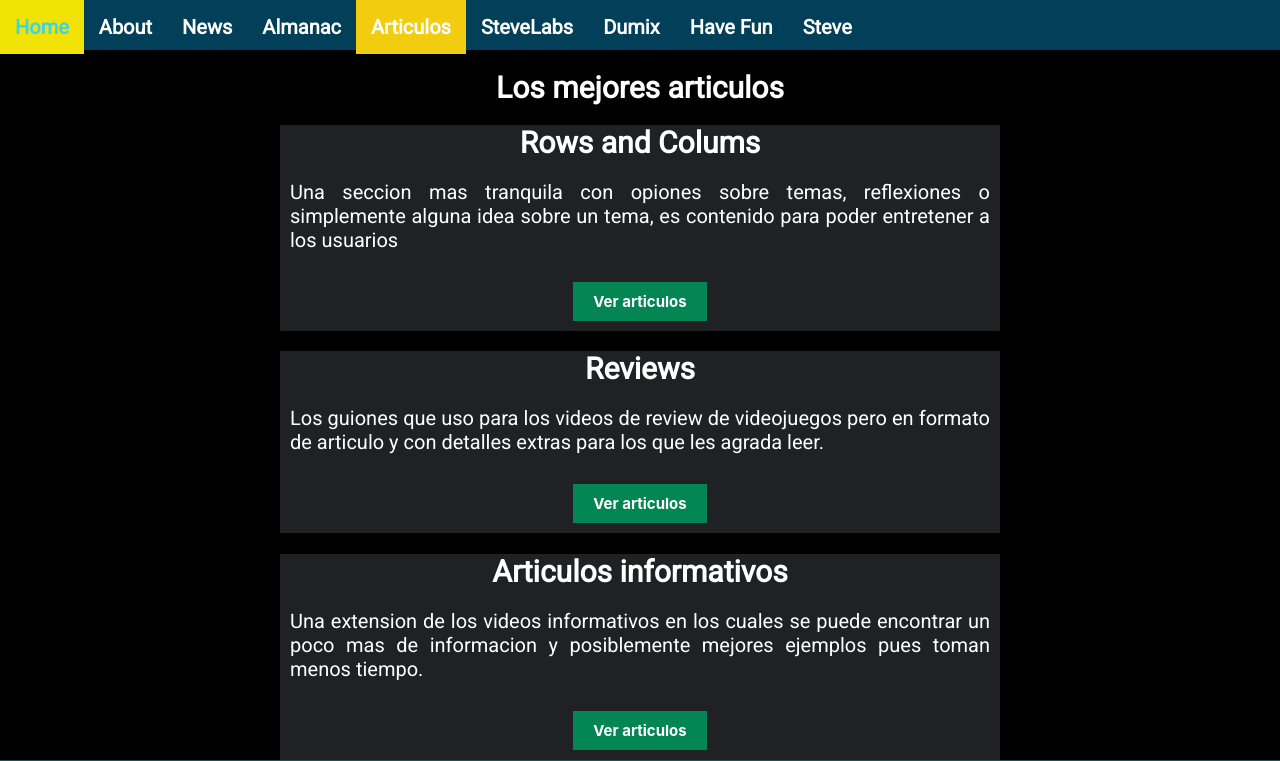
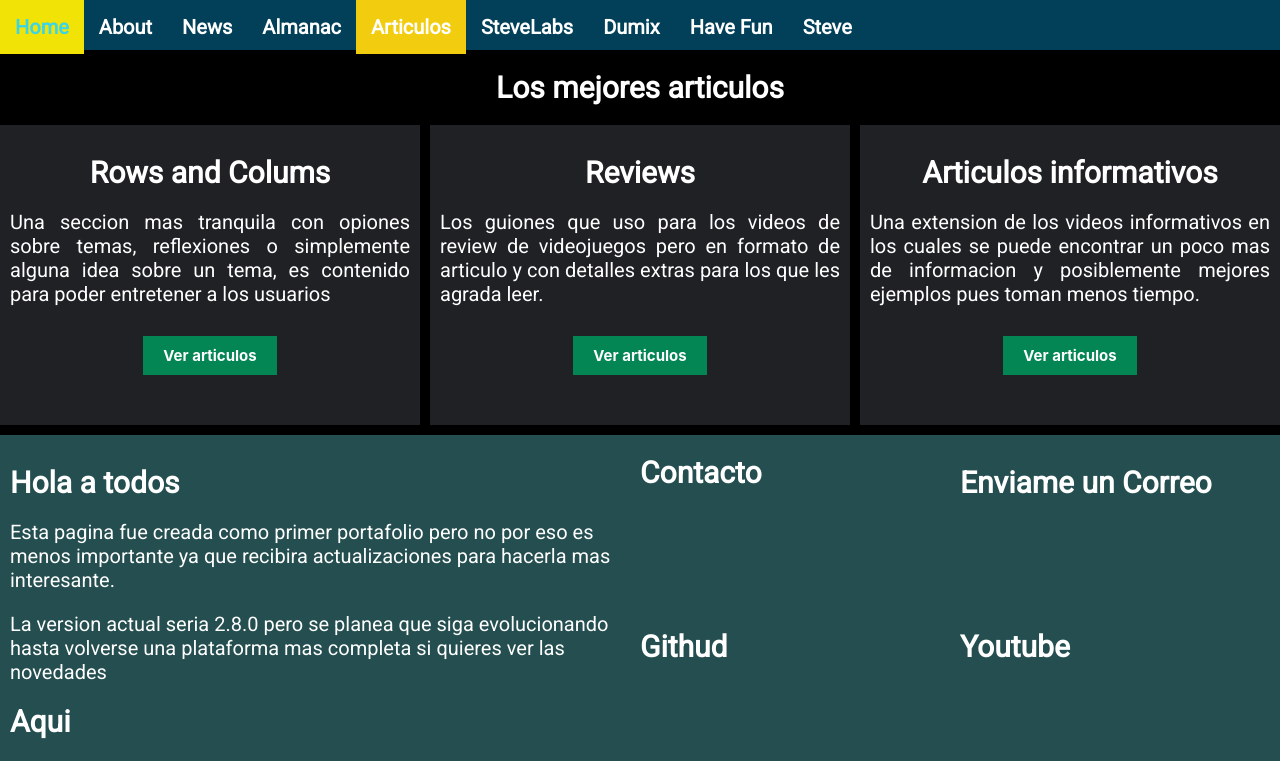
Before and after one commit to SteveBartmoss/steveapp, a React (Create React App) app: page /articulos in a window 1280 px wide. Shown: the top 761 px of the page. Built offline with nearby package versions, Linux system fonts and the light colour scheme.

Commit message:
add a new div whit the class div-flex-article and a div with the class div-min-article for the new styles in the home page

```diff
--- a/src/Articles/articlesHome.jsx
+++ b/src/Articles/articlesHome.jsx
@@ -8,8 +8,13 @@ function ArticlesHome(){
                 <h1 className="title1">Los mejores articulos</h1>
             </div>
 
-            <div className="div-topic">
-                    <h1 className="title1">Rows and Colums</h1>
+            <div className="div-flex-articles">
+
+            <div className="div-min-article">
+                    <div className="center">
+                        <h1 className="title1">Rows and Colums</h1>
+                    </div>
+
                     <p className="Content"> Una seccion mas tranquila con opiones sobre temas,
                     reflexiones o simplemente alguna idea sobre un tema, es contenido para
                     poder entretener a los usuarios
@@ -19,8 +24,11 @@ function ArticlesHome(){
                     </div>
             </div>
 
-            <div className="div-topic">
+            <div className="div-min-article">
+                    <div className="center">
                     <h1 className="title1">Reviews</h1>
+                    </div>
+
                     <p className="Content"> Los guiones que uso para los videos
                     de review de videojuegos pero en formato de articulo y con
                     detalles extras para los que les agrada leer.
@@ -30,8 +38,11 @@ function ArticlesHome(){
                     </div>
             </div>
 
-            <div className="div-topic">
+            <div className="div-min-article">
+                    <div className="center">
                     <h1 className="title1">Articulos informativos</h1>
+                    </div>
+
                     <p className="Content"> Una extension de los videos informativos
                     en los cuales se puede encontrar un poco mas de informacion y
                     posiblemente mejores ejemplos pues toman menos tiempo.
@@ -41,6 +52,8 @@ function ArticlesHome(){
                     </div>
             </div>
 
+            </div>
+
             <Pie />
 
         </>
```
